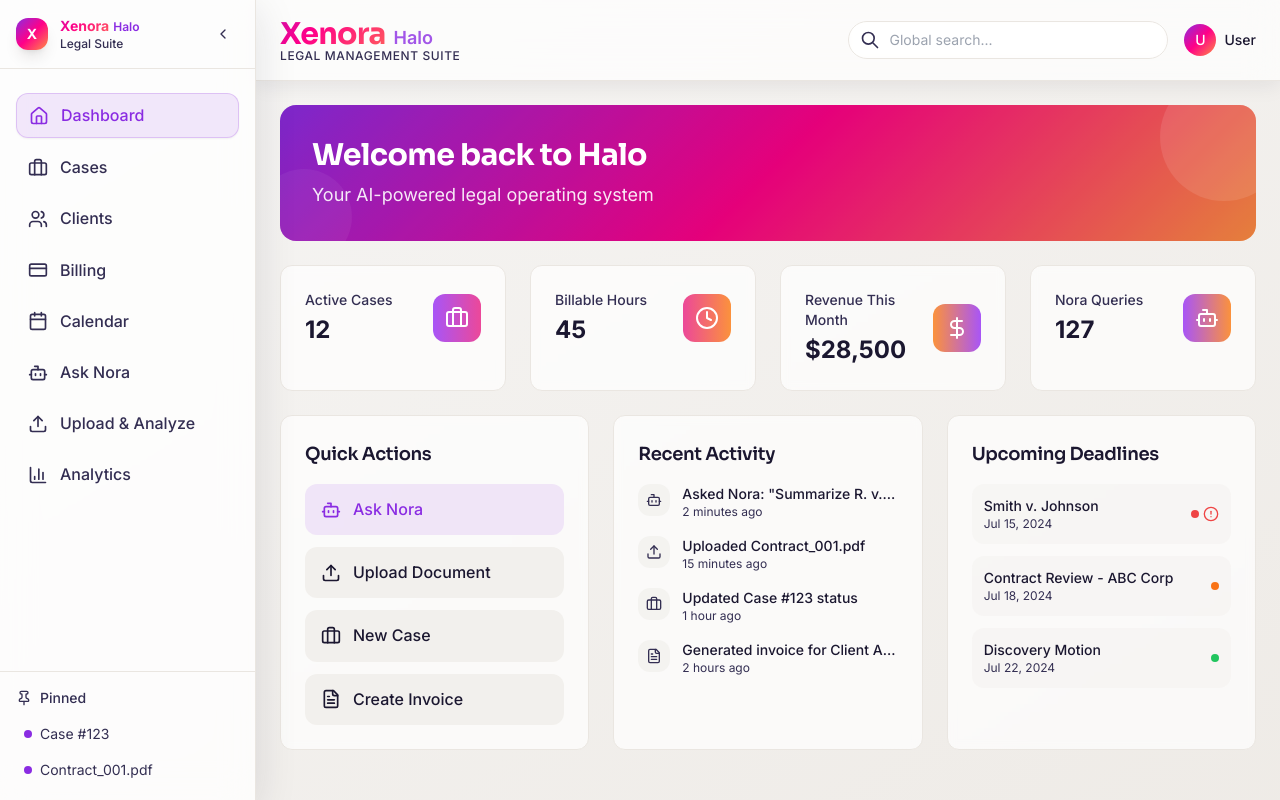
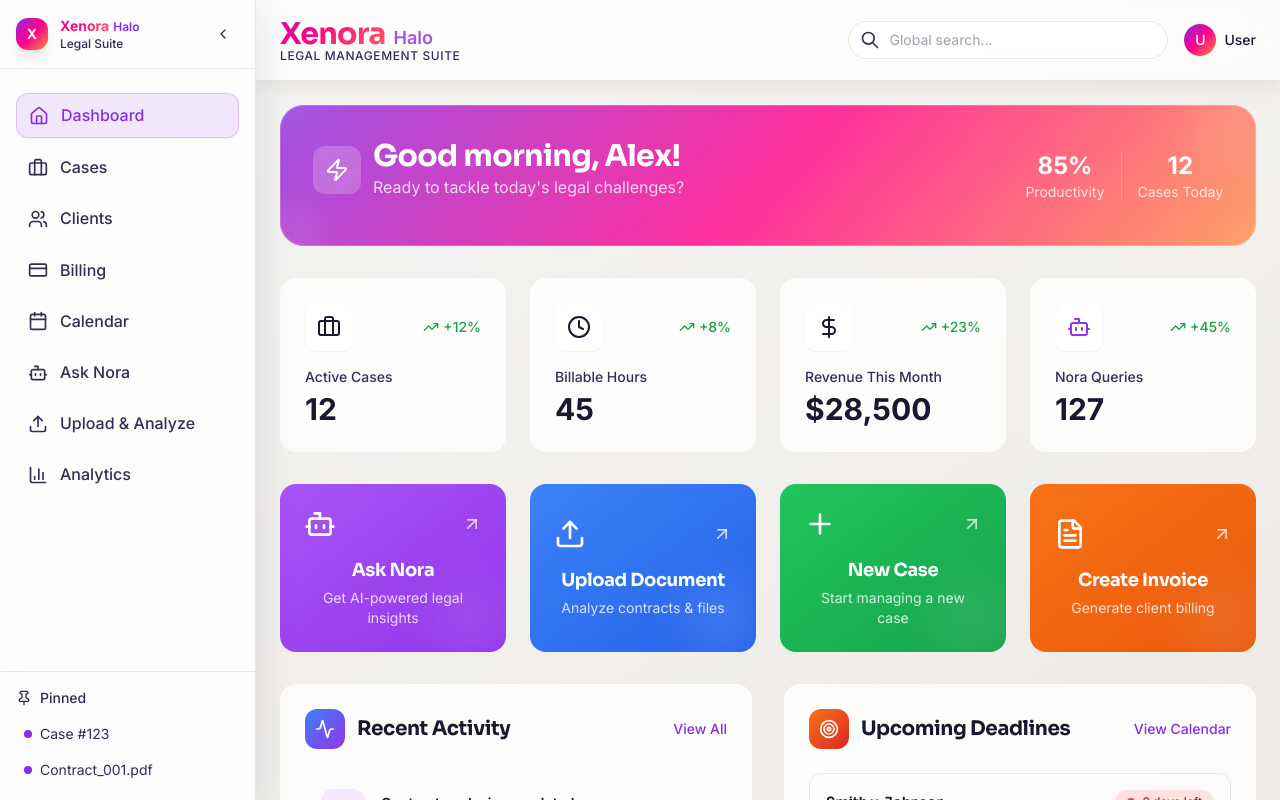
Before and after one commit to saadixsd/Halo, a React (Vite) app: page / in a window 1280 px wide. Built offline with nearby package versions, Linux system fonts and the light colour scheme.

Commit message:
Refactor dashboard design
Update the dashboard's design for a more appealing and user-friendly experience.

```diff
--- a/src/components/DashboardHome.tsx
+++ b/src/components/DashboardHome.tsx
@@ -8,129 +8,196 @@ import {
   Upload,
   FileText,
   TrendingUp,
-  AlertCircle
+  AlertCircle,
+  Plus,
+  ArrowUpRight,
+  Calendar,
+  Users,
+  Star,
+  Zap,
+  Target,
+  Activity
 } from 'lucide-react';
 
 const quickStats = [
-  { label: 'Active Cases', value: '12', icon: Briefcase, gradient: 'from-purple-500 to-pink-500' },
-  { label: 'Billable Hours', value: '45', icon: Clock, gradient: 'from-pink-500 to-orange-400' },
-  { label: 'Revenue This Month', value: '$28,500', icon: DollarSign, gradient: 'from-orange-400 to-purple-500' },
-  { label: 'Nora Queries', value: '127', icon: Bot, gradient: 'from-purple-500 to-orange-400' },
+  { label: 'Active Cases', value: '12', icon: Briefcase, trend: '+12%', color: 'text-xenora-primary' },
+  { label: 'Billable Hours', value: '45', icon: Clock, trend: '+8%', color: 'text-xenora-secondary' },
+  { label: 'Revenue This Month', value: '$28,500', icon: DollarSign, trend: '+23%', color: 'text-xenora-accent' },
+  { label: 'Nora Queries', value: '127', icon: Bot, trend: '+45%', color: 'text-purple-600' },
+];
+
+const quickActions = [
+  { title: 'Ask Nora', subtitle: 'Get AI-powered legal insights', icon: Bot, color: 'bg-gradient-to-br from-purple-500 to-purple-600 hover:from-purple-600 hover:to-purple-700' },
+  { title: 'Upload Document', subtitle: 'Analyze contracts & files', icon: Upload, color: 'bg-gradient-to-br from-blue-500 to-blue-600 hover:from-blue-600 hover:to-blue-700' },
+  { title: 'New Case', subtitle: 'Start managing a new case', icon: Plus, color: 'bg-gradient-to-br from-green-500 to-green-600 hover:from-green-600 hover:to-green-700' },
+  { title: 'Create Invoice', subtitle: 'Generate client billing', icon: FileText, color: 'bg-gradient-to-br from-orange-500 to-orange-600 hover:from-orange-600 hover:to-orange-700' },
 ];
 
 const recentActivity = [
-  { type: 'query', title: 'Asked Nora: "Summarize R. v. Smith"', time: '2 minutes ago', icon: Bot },
-  { type: 'upload', title: 'Uploaded Contract_001.pdf', time: '15 minutes ago', icon: Upload },
-  { type: 'case', title: 'Updated Case #123 status', time: '1 hour ago', icon: Briefcase },
-  { type: 'document', title: 'Generated invoice for Client ABC', time: '2 hours ago', icon: FileText },
+  { type: 'query', title: 'Contract analysis completed', subtitle: 'Nora identified 3 risk factors', time: '2 min ago', icon: Bot, color: 'bg-purple-100 text-purple-600' },
+  { type: 'upload', title: 'Document uploaded successfully', subtitle: 'Contract_001.pdf processed', time: '15 min ago', icon: Upload, color: 'bg-blue-100 text-blue-600' },
+  { type: 'case', title: 'Case status updated', subtitle: 'Smith v. Johnson moved to discovery', time: '1 hr ago', icon: Briefcase, color: 'bg-green-100 text-green-600' },
+  { type: 'billing', title: 'Invoice generated', subtitle: '$4,500 sent to Client ABC', time: '2 hr ago', icon: DollarSign, color: 'bg-orange-100 text-orange-600' },
 ];
 
 const upcomingDeadlines = [
-  { case: 'Smith v. Johnson', deadline: 'Jul 15, 2024', priority: 'high' },
-  { case: 'Contract Review - ABC Corp', deadline: 'Jul 18, 2024', priority: 'medium' },
-  { case: 'Discovery Motion', deadline: 'Jul 22, 2024', priority: 'low' },
+  { case: 'Smith v. Johnson', task: 'Motion Filing', deadline: 'Jul 15, 2024', priority: 'high', daysLeft: 2 },
+  { case: 'ABC Corp Contract', task: 'Review & Comments', deadline: 'Jul 18, 2024', priority: 'medium', daysLeft: 5 },
+  { case: 'Discovery Motion', task: 'Evidence Submission', deadline: 'Jul 22, 2024', priority: 'low', daysLeft: 9 },
 ];
 
 export const DashboardHome = () => {
   return (
-    <div className="p-6 space-y-6">
-      {/* Welcome Header */}
-      <div className="relative gradient-xenora rounded-2xl p-8 text-white overflow-hidden">
-        <div className="absolute inset-0 bg-black/10"></div>
-        <div className="relative z-10">
-          <h2 className="text-3xl font-bold mb-2">Welcome back to Halo</h2>
-          <p className="text-white/90 text-lg">Your AI-powered legal operating system</p>
+    <div className="p-6 space-y-8 max-w-7xl mx-auto">
+      {/* Enhanced Welcome Header */}
+      <div className="relative overflow-hidden">
+        <div className="absolute inset-0 gradient-xenora rounded-3xl opacity-90"></div>
+        <div className="relative bg-white/10 backdrop-blur-xl rounded-3xl border border-white/20 p-8 text-white">
+          <div className="flex flex-col lg:flex-row lg:items-center lg:justify-between">
+            <div className="mb-6 lg:mb-0">
+              <div className="flex items-center space-x-3 mb-3">
+                <div className="w-12 h-12 bg-white/20 rounded-xl flex items-center justify-center">
+                  <Zap className="w-6 h-6 text-white" />
+                </div>
+                <div>
+                  <h1 className="text-2xl lg:text-3xl font-bold">Good morning, Alex!</h1>
+                  <p className="text-white/80">Ready to tackle today's legal challenges?</p>
+                </div>
+              </div>
+            </div>
+            <div className="flex items-center space-x-4">
+              <div className="text-center">
+                <div className="text-2xl font-bold">85%</div>
+                <div className="text-sm text-white/80">Productivity</div>
+              </div>
+              <div className="w-px h-12 bg-white/20"></div>
+              <div className="text-center">
+                <div className="text-2xl font-bold">12</div>
+                <div className="text-sm text-white/80">Cases Today</div>
+              </div>
+            </div>
+          </div>
+
+          {/* Floating elements */}
+          <div className="absolute -top-6 -right-6 w-24 h-24 bg-white/10 rounded-full blur-xl"></div>
+          <div className="absolute -bottom-4 -left-4 w-16 h-16 bg-white/5 rounded-full blur-lg"></div>
         </div>
-        <div className="absolute top-0 right-0 w-32 h-32 bg-white/10 rounded-full -translate-y-8 translate-x-8"></div>
-        <div className="absolute bottom-0 left-0 w-24 h-24 bg-white/5 rounded-full translate-y-6 -translate-x-6"></div>
       </div>
 
-      {/* Quick Stats */}
+      {/* Enhanced Quick Stats */}
       <div className="grid grid-cols-1 md:grid-cols-2 lg:grid-cols-4 gap-6">
         {quickStats.map((stat, index) => {
           const Icon = stat.icon;
           return (
-            <div key={index} className="bg-white/70 backdrop-blur-sm rounded-xl p-6 border border-border hover:shadow-xenora-md transition-all duration-300 hover:-translate-y-1">
-              <div className="flex items-center justify-between">
-                <div>
-                  <p className="text-sm font-medium text-muted-foreground">{stat.label}</p>
-                  <p className="text-2xl font-bold text-foreground mt-1">{stat.value}</p>
+            <div key={index} className="group bg-white/80 backdrop-blur-xl rounded-2xl p-6 border border-white/20 hover:shadow-xenora-lg transition-all duration-500 hover:-translate-y-2 hover:bg-white/90">
+              <div className="flex items-center justify-between mb-4">
+                <div className={`p-3 rounded-xl bg-white shadow-sm group-hover:scale-110 transition-transform duration-300`}>
+                  <Icon className={`w-6 h-6 ${stat.color}`} />
                 </div>
-                <div className={`p-3 rounded-lg bg-gradient-to-r ${stat.gradient}`}>
-                  <Icon className="w-6 h-6 text-white" />
+                <div className="flex items-center space-x-1 text-green-600 text-sm font-medium">
+                  <TrendingUp className="w-4 h-4" />
+                  <span>{stat.trend}</span>
                 </div>
+              </div>
+              <div>
+                <p className="text-sm font-medium text-muted-foreground mb-1">{stat.label}</p>
+                <p className="text-3xl font-bold text-foreground">{stat.value}</p>
               </div>
             </div>
           );
         })}
       </div>
 
-      <div className="grid grid-cols-1 lg:grid-cols-3 gap-6">
-        {/* Quick Actions */}
-        <div className="bg-white/70 backdrop-blur-sm rounded-xl p-6 border border-border">
-          <h3 className="text-lg font-semibold text-foreground mb-4">Quick Actions</h3>
-          <div className="space-y-3">
-            <button className="w-full flex items-center space-x-3 px-4 py-3 bg-accent/10 text-accent rounded-lg hover:bg-accent/20 transition-colors">
-              <Bot className="w-5 h-5" />
-              <span className="font-medium">Ask Nora</span>
+      {/* Enhanced Quick Actions Grid */}
+      <div className="grid grid-cols-1 md:grid-cols-2 lg:grid-cols-4 gap-6">
+        {quickActions.map((action, index) => {
+          const Icon = action.icon;
+          return (
+            <button key={index} className={`group relative overflow-hidden ${action.color} rounded-2xl p-6 text-white transition-all duration-500 hover:scale-105 hover:shadow-2xl transform`}>
+              <div className="relative z-10">
+                <div className="flex items-center justify-between mb-4">
+                  <Icon className="w-8 h-8 text-white" />
+                  <ArrowUpRight className="w-5 h-5 text-white/70 group-hover:text-white group-hover:translate-x-1 group-hover:-translate-y-1 transition-all duration-300" />
+                </div>
+                <h3 className="font-bold text-lg mb-1">{action.title}</h3>
+                <p className="text-white/80 text-sm">{action.subtitle}</p>
+              </div>
+              <div className="absolute inset-0 bg-white/10 opacity-0 group-hover:opacity-100 transition-opacity duration-300"></div>
+              <div className="absolute -bottom-2 -right-2 w-20 h-20 bg-white/10 rounded-full blur-xl"></div>
             </button>
-            <button className="w-full flex items-center space-x-3 px-4 py-3 bg-secondary/70 text-foreground rounded-lg hover:bg-secondary transition-colors">
-              <Upload className="w-5 h-5" />
-              <span className="font-medium">Upload Document</span>
-            </button>
-            <button className="w-full flex items-center space-x-3 px-4 py-3 bg-secondary/70 text-foreground rounded-lg hover:bg-secondary transition-colors">
-              <Briefcase className="w-5 h-5" />
-              <span className="font-medium">New Case</span>
-            </button>
-            <button className="w-full flex items-center space-x-3 px-4 py-3 bg-secondary/70 text-foreground rounded-lg hover:bg-secondary transition-colors">
-              <FileText className="w-5 h-5" />
-              <span className="font-medium">Create Invoice</span>
-            </button>
+          );
+        })}
+      </div>
+
+      <div className="grid grid-cols-1 lg:grid-cols-2 gap-8">
+        {/* Enhanced Recent Activity */}
+        <div className="bg-white/80 backdrop-blur-xl rounded-2xl p-6 border border-white/20">
+          <div className="flex items-center justify-between mb-6">
+            <div className="flex items-center space-x-3">
+              <div className="w-10 h-10 bg-gradient-to-br from-blue-500 to-purple-600 rounded-xl flex items-center justify-center">
+                <Activity className="w-5 h-5 text-white" />
+              </div>
+              <h3 className="text-xl font-bold text-foreground">Recent Activity</h3>
+            </div>
+            <button className="text-sm text-accent hover:text-accent/80 font-medium">View All</button>
           </div>
-        </div>
-
-        {/* Recent Activity */}
-        <div className="bg-white/70 backdrop-blur-sm rounded-xl p-6 border border-border">
-          <h3 className="text-lg font-semibold text-foreground mb-4">Recent Activity</h3>
           <div className="space-y-4">
             {recentActivity.map((activity, index) => {
               const Icon = activity.icon;
               return (
-                <div key={index} className="flex items-start space-x-3">
-                  <div className="p-2 bg-secondary/50 rounded-lg">
-                    <Icon className="w-4 h-4 text-muted-foreground" />
+                <div key={index} className="group flex items-center space-x-4 p-4 rounded-xl hover:bg-secondary/30 transition-all duration-300 hover:scale-[1.02]">
+                  <div className={`p-3 rounded-xl ${activity.color}`}>
+                    <Icon className="w-5 h-5" />
                   </div>
                   <div className="flex-1 min-w-0">
-                    <p className="text-sm font-medium text-foreground truncate">
-                      {activity.title}
-                    </p>
-                    <p className="text-xs text-muted-foreground">{activity.time}</p>
+                    <p className="font-semibold text-foreground text-sm">{activity.title}</p>
+                    <p className="text-muted-foreground text-xs">{activity.subtitle}</p>
                   </div>
+                  <div className="text-xs text-muted-foreground">{activity.time}</div>
                 </div>
               );
             })}
           </div>
         </div>
 
-        {/* Upcoming Deadlines */}
-        <div className="bg-white/70 backdrop-blur-sm rounded-xl p-6 border border-border">
-          <h3 className="text-lg font-semibold text-foreground mb-4">Upcoming Deadlines</h3>
-          <div className="space-y-3">
+        {/* Enhanced Upcoming Deadlines */}
+        <div className="bg-white/80 backdrop-blur-xl rounded-2xl p-6 border border-white/20">
+          <div className="flex items-center justify-between mb-6">
+            <div className="flex items-center space-x-3">
+              <div className="w-10 h-10 bg-gradient-to-br from-orange-500 to-red-600 rounded-xl flex items-center justify-center">
+                <Target className="w-5 h-5 text-white" />
+              </div>
+              <h3 className="text-xl font-bold text-foreground">Upcoming Deadlines</h3>
+            </div>
+            <button className="text-sm text-accent hover:text-accent/80 font-medium">View Calendar</button>
+          </div>
+          <div className="space-y-4">
             {upcomingDeadlines.map((deadline, index) => (
-              <div key={index} className="flex items-center justify-between p-3 bg-secondary/30 rounded-lg">
-                <div className="flex-1">
-                  <p className="text-sm font-medium text-foreground">{deadline.case}</p>
-                  <p className="text-xs text-muted-foreground">{deadline.deadline}</p>
+              <div key={index} className="group p-4 rounded-xl border border-border hover:border-accent/30 hover:bg-accent/5 transition-all duration-300">
+                <div className="flex items-center justify-between mb-2">
+                  <h4 className="font-semibold text-foreground text-sm">{deadline.case}</h4>
+                  <div className={`flex items-center space-x-2 px-3 py-1 rounded-full text-xs font-medium ${
+                    deadline.priority === 'high'
+                      ? 'bg-red-100 text-red-700'
+                      : deadline.priority === 'medium'
+                      ? 'bg-orange-100 text-orange-700'
+                      : 'bg-green-100 text-green-700'
+                  }`}>
+                    <div className={`w-2 h-2 rounded-full ${
+                      deadline.priority === 'high'
+                        ? 'bg-red-500'
+                        : deadline.priority === 'medium'
+                        ? 'bg-orange-500'
+                        : 'bg-green-500'
+                    }`}></div>
+                    <span>{deadline.daysLeft} days left</span>
+                  </div>
                 </div>
-                <div className={`flex items-center space-x-1 ${
-                  deadline.priority === 'high' ? 'text-red-500' :
-                  deadline.priority === 'medium' ? 'text-orange-500' : 'text-green-500'
-                }`}>
-                  <div className={`w-2 h-2 rounded-full ${
-                    deadline.priority === 'high' ? 'bg-red-500' :
-                    deadline.priority === 'medium' ? 'bg-orange-500' : 'bg-green-500'
-                  }`}></div>
-                  {deadline.priority === 'high' && <AlertCircle className="w-4 h-4" />}
+                <p className="text-muted-foreground text-xs mb-1">{deadline.task}</p>
+                <div className="flex items-center space-x-2 text-xs text-muted-foreground">
+                  <Calendar className="w-3 h-3" />
+                  <span>{deadline.deadline}</span>
+                  {deadline.priority === 'high' && <AlertCircle className="w-3 h-3 text-red-500" />}
                 </div>
               </div>
             ))}
```
